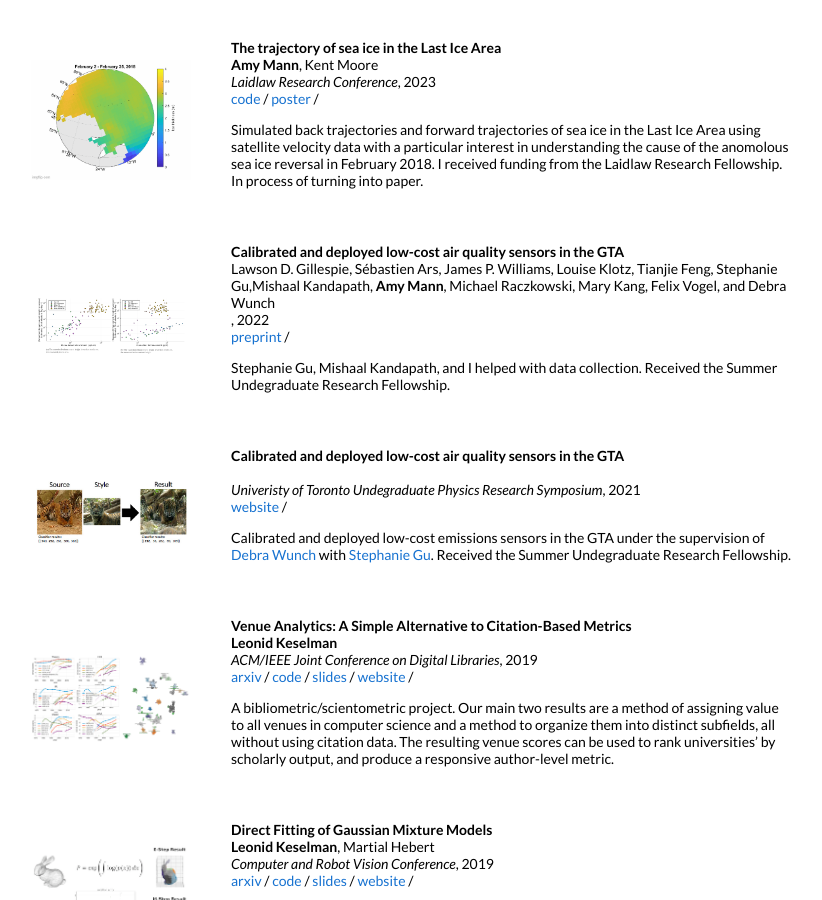
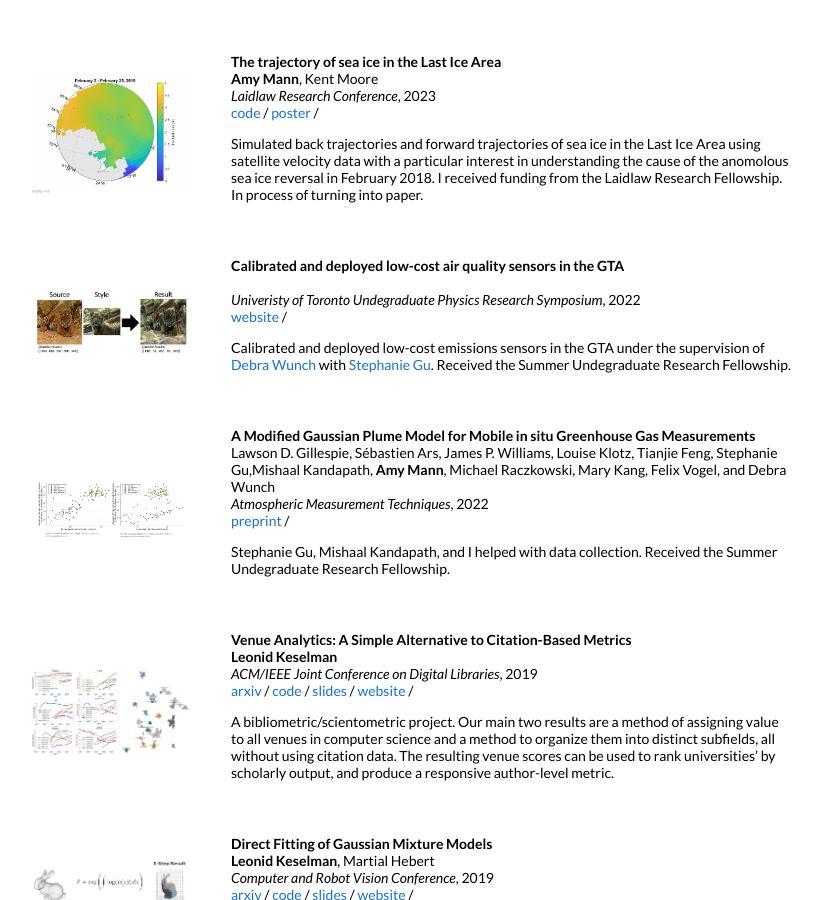
Before and after one commit to am-mann/am-mann.github.io, a Jekyll site: the page built from _posts/2025-08-31-data-quality.markdown, in a window 1280 px wide and 900 px high, scrolled down 1027 px. Shown: the whole window, without its empty margins (229-1051 px from the left). Built offline with Jekyll 4.4.1, drawn with Linux system fonts in a browser that asks for light colours; some of the changed text lies outside the part shown.

Commit message:
correct dates

```diff
--- a/_layouts/default.html
+++ b/_layouts/default.html
@@ -34,7 +34,10 @@
                 Amy Mann
               </h1>
             <p>
-                I am a <a href="https://www.utoronto.ca/news/changemakers-u-t-students-awarded-prestigious-rhodes-scholarships">Rhodes Scholar</a> and a University of Toronto undergrad in mathematics and statistics. I am currently advised by Prof. Monica Alexander in the Department of Statistical Sciences where I work on US mortality data quality. I previously worked in Prof. Jude Kong's AIIM Lab and I was a Laidlaw Scholar advised by Professor Kent Moore, Summer Undergraduate Research Fellow advised by Prof. Debra Wunch. In the summer 2022-2023 I was a <a href="http://www.fields.utoronto.ca/activities/23-24/2023-FUSRP">Fields Institute Summer Undergraduate Research Fellow</a> where I worked on random walks on threshold graphs for Profs. Ada Chen, Sooyeong Kim, Jane Breen, and students Giovanni Tedesco, Andrei Parfeni, and Alexander. I was the President of the University of Toronto Mathematics Union, representing over 4,000 students enrolled in a math course and I started a <a href="https://www.google.com/search?client=safari&rls=en&q=community+garden+victoria+college&ie=UTF-8&oe=UTF-8">community garden at Victoria College</a> in the Annex neighbourhood. I occasionally write for various outlets including the Varsity, Toronto Star, and CBC. I love reading.
+              I am a <a href="https://www.utoronto.ca/news/changemakers-u-t-students-awarded-prestigious-rhodes-scholarships">Rhodes Scholar</a> and a University of Toronto undergrad in mathematics and statistics. I am currently advised by Prof. Monica Alexander in the Department of Statistical Sciences where I work on US mortality data quality. I previously worked in Prof. Jude Kong's AIIM Lab and I was a Laidlaw Scholar advised by Professor Kent Moore, Summer Undergraduate Research Fellow advised by Prof. Debra Wunch. In the summer 2022-2023 I was a <a href="http://www.fields.utoronto.ca/activities/23-24/2023-FUSRP">Fields Institute Summer Undergraduate Research Fellow</a> where I worked on random walks on threshold graphs for Profs. Ada Chen, Sooyeong Kim, Jane Breen, and students Giovanni Tedesco, Andrei Parfeni, and Alexander.
+            </p>
+            <p>
+              I was the President of the University of Toronto Mathematics Union, representing over 4,000 students enrolled in a math course and I started a <a href="https://www.google.com/search?client=safari&rls=en&q=community+garden+victoria+college&ie=UTF-8&oe=UTF-8">community garden at Victoria College</a> in the Annex neighbourhood. I occasionally write for various outlets including the Varsity, Toronto Star, and CBC. I love reading.
             </p>
               <p style="text-align:center">
                 <a href="mailto: amy.mann@mail.utoronto.ca"> Email</a> &nbsp;/&nbsp;
--- a/_posts/2021-06-22-purpleair.markdown
+++ b/_posts/2021-06-22-purpleair.markdown
@@ -1,7 +1,7 @@
 ---
 layout: post
 title:  "Calibrated and deployed low-cost air quality sensors in the GTA"
-date:   2021-06-22 21:21:53 +00:00
+date:   2022-06-22 21:21:53 +00:00
 image: /images/intro.jpg
 categories: research
 author: "Amy Mann"
--- a/_posts/2023-09-01-emissions.markdown
+++ b/_posts/2023-09-01-emissions.markdown
@@ -1,10 +1,11 @@
 ---
 layout: post
-title:  "Calibrated and deployed low-cost air quality sensors in the GTA"
-date:   2022-09-01 21:21:53 +00:00
+title:  "A Modified Gaussian Plume Model for Mobile in situ Greenhouse Gas Measurements"
+date:   2022-06-01 21:21:53 +00:00
 image: /images/emissions.png
 categories: research
 author: "Amy Mann"
+venue: "Atmospheric Measurement Techniques"
 authors: "Lawson D. Gillespie, Sébastien Ars, James P. Williams, Louise Klotz, Tianjie Feng, Stephanie Gu,Mishaal Kandapath, <strong>Amy Mann</strong>, Michael Raczkowski, Mary Kang, Felix Vogel, and Debra Wunch"
 preprint: https://amt.copernicus.org/preprints/amt-2023-193/amt-2023-193.pdf
 ---
```
